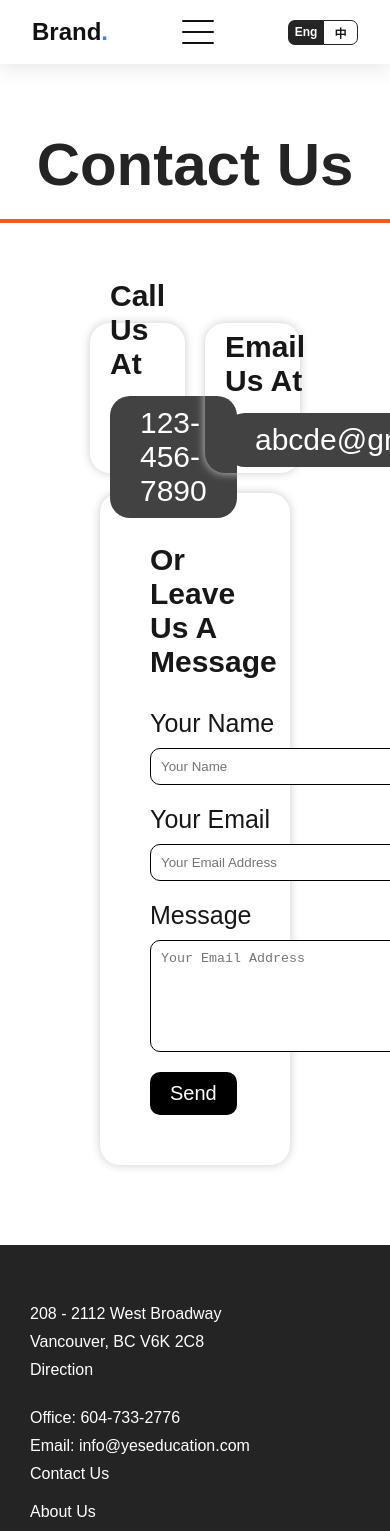
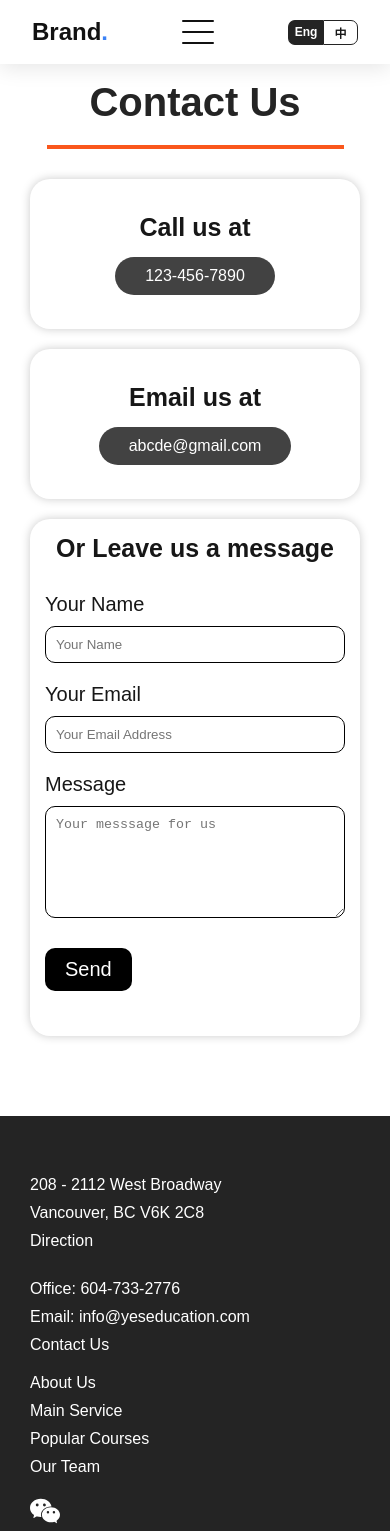
Before and after one commit to 97-Jeffrey/Tutor-landing, a Next.js app: page /contact-us in a window 390 px wide. Shown: the top 1531 px of the page. Built offline with nearby package versions, Linux system fonts and the light colour scheme.

Commit message:
added contact us feature

```diff
--- a/package.json
+++ b/package.json
@@ -10,6 +10,7 @@
   },
   "dependencies": {
     "next": "15.3.2",
+    "nodemailer": "^7.0.3",
     "react": "^19.0.0",
     "react-dom": "^19.0.0",
     "react-icons": "^5.5.0"
--- /dev/null
+++ b/src/app/api/contact/route.js
@@ -0,0 +1,33 @@
+import nodemailer from 'nodemailer';
+
+export async function POST(request) {
+  const { name, email, message } = await request.json();
+
+  const transporter = nodemailer.createTransport({
+    service: 'Gmail',
+    auth: {
+      user: process.env.EMAIL_USER,
+      pass: process.env.EMAIL_PASS,
+    },
+  });
+
+  try {
+    await transporter.sendMail({
+      from: `"${name}" <${email}>`,
+      to: process.env.EMAIL_USER,
+      subject: `Tutor Inquiry From ${name}`,
+      text: message ?? `I want to know about your tutoring service`,
+    });
+
+    return new Response(JSON.stringify({ message: 'Email sent successfully!' }), {
+      status: 200,
+      headers: { 'Content-Type': 'application/json' },
+    });
+  } catch (error) {
+    console.error('Email send error:', error);
+    return new Response(JSON.stringify({ message: 'Email failed to send.' }), {
+      status: 500,
+      headers: { 'Content-Type': 'application/json' },
+    });
+  }
+}
--- a/src/app/contact-us/contactus.module.css
+++ b/src/app/contact-us/contactus.module.css
@@ -53,11 +53,12 @@
     flex-direction: column;
     justify-content: center;
     align-items: start;
+    gap:30px;
     box-shadow:   0 0 10px #cbcbcb;
 }
 
 .block{
-    padding: 20px;
+    padding: 50px;
     border-radius: 20px;
     width: 50%;
     height: 150px;
@@ -94,10 +95,10 @@
 }
 
 .form{
-    margin-top: 30px;
     display: flex;
-    flex-direction: column;
-    justify-content: center;
+    flex-wrap: wrap;
+    flex-direction: row;
+    justify-content: start;
     align-items: start;
     gap:20px;
 }
@@ -112,7 +113,7 @@
 }
 
 .label{
-    font-size: 25px;
+    font-size: 20px;
 }
 .input{
     width: 100%;
@@ -130,4 +131,85 @@
     border: none;
     padding: 10px 20px;
     border-radius: 10px;
+    margin-top: 30px;
 }
+
+.message{
+    margin-top: 30px;
+    color: green
+}
+
+.message_error{
+    margin-top: 30px;
+    color: red
+}
+
+
+@media (max-width: 1000px) {
+
+   .blocks{
+        flex-direction: column;
+   }
+   .block{
+        width: 100%;
+        justify-content: center;
+        align-items: center;
+   }
+    .block_title{
+        font-size: 25px;
+    }
+
+    .block_content{
+         font-size: 20px;
+    }
+}
+
+@media (max-width: 768px) {
+    .main{
+        padding: 30px
+    }
+    .title_container{
+
+        margin-top: 50px;
+    }
+    .form{
+
+        justify-content: center;
+        align-items: center;
+    }
+    .block_title{
+        width: 100%;
+        text-align: center;
+    }
+    .send_button{
+        text-align: center;
+    }
+    .formItem{
+        width: 100%;
+    }
+}
+
+@media (max-width: 500px) {
+    .title{
+        font-size: 40px;
+        width: 90%;
+    }
+    .underline{
+        width: 90%
+    }
+    .blocks{
+        margin-top: 30px;
+    }
+
+}
+
+@media (max-width: 400px) {
+
+    .block_content{
+        font-size: 16px;
+   }
+   .blocks2{
+        padding: 15px
+   }
+
+}
--- a/src/app/contact-us/page.tsx
+++ b/src/app/contact-us/page.tsx
@@ -1,11 +1,36 @@
 'use client'
 
-import React from "react"
+import React, { useState } from "react"
 import styles from './contactus.module.css'
 import { useLanguage } from "@/context/languageContext"
 
 export default function Page(){
     const { language }  =useLanguage()
+    const [form, setForm] = useState({ name: '', email: '', message: '' });
+    const [status, setStatus] = useState('');
+
+    const handleChange = (e:  React.ChangeEvent<HTMLTextAreaElement | HTMLInputElement>) => {
+      setForm({ ...form, [e.target.name]: e.target.value });
+    };
+
+    const handleSubmit = async (e: React.FormEvent) => {
+        const { name, email } = form;
+        e.preventDefault();
+        if(!name || !email){
+            setStatus(language ==='en'?'Please Enter both of your Name and Email':"请填写你的姓名和邮箱")
+            return;
+        }
+        setStatus(language ==='en'?'Sending...':'发送中');
+        const res = await fetch('/api/contact', {
+          method: 'POST',
+          headers: { 'Content-Type': 'application/json' },
+          body: JSON.stringify(form),
+        });
+
+        const data = await res.json();
+        setStatus(data.message);
+        if (res.ok) setForm({ name: '', email: '', message: '' });
+      };
     return(
         <>
             <div className={styles.container}>
@@ -18,58 +43,79 @@ export default function Page(){
 
                     <div className={styles.blocks}>
                         <div className={styles.block}>
-                            <div className={styles.block_title}>Call Us At</div>
+                            <div className={styles.block_title}>{language ==='en'? `Call us at`:`请致电`}</div>
                             <div className={styles.block_content}>123-456-7890</div>
                         </div>
                         <div className={styles.block}>
-                            <div className={styles.block_title}>Email Us At</div>
+                            <div className={styles.block_title}>{language ==='en'? `Email us at`:`请发邮件至`}</div>
                             <div className={styles.block_content}>abcde@gmail.com</div>
                         </div>
                     </div>
 
                     <div className={styles.blocks2}>
-                        <div className={styles.block_title}>Or Leave Us A Message </div>
+                        <div className={styles.block_title}>{language ==='en'? `Or Leave us a message`:`或详情咨询`} </div>
 
-                        <div className={styles.form}>
+                        <form onSubmit={handleSubmit}>
+                            <div
+                                className={styles.form}
+
+                            >
                                 <div className={styles.formItem}>
-                                <label className={styles.label} htmlFor='name'>Your Name</label>
+                                    <label className={styles.label} htmlFor='name'>{language ==='en'?`Your Name`:`您的姓名`}</label>
                                     <input
                                     name='name'
                                     type='text'
-                                   placeholder='Your Name'
+                                    placeholder={language ==='en'?'Your Name':"姓名"}
+                                    value={form.name}
+                                    onChange={handleChange}
                                     className={styles.input}
-
                                     />
 
                                 </div>
 
                                 <div className={styles.formItem}>
-                                <label className={styles.label} htmlFor='name'>Your Email</label>
+                                    <label className={styles.label} htmlFor='name'>{language ==='en'? `Your Email`:`您的邮箱`} </label>
                                     <input
                                     name='email'
                                     type='text'
-                                   placeholder='Your Email Address'
+                                    placeholder={language ==='en'?'Your Email Address':"邮箱"}
+                                    value={form.email}
+                                    onChange={handleChange}
                                     className={styles.input}
-
                                     />
 
                                 </div>
 
                                 <div className={styles.formItem}>
-                                <label className={styles.label} htmlFor='name'>Message</label>
+                                    <label className={styles.label} htmlFor='name'>{language ==='en'?`Message`:`资讯信息`}</label>
                                     <textarea
-                                   name='email'
+                                    name='message'
                                     rows={6}
-                                   placeholder='Your Email Address'
+                                    placeholder={language ==='en'?'Your messsage for us':"具体信息"}
+                                    value={form.message}
+                                    onChange={handleChange}
                                     className={styles.input}
-
                                     />
 
                                 </div>
 
-                            <button className={styles.send_button}>Send</button>
+                            </div>
 
-                        </div>
+                            <button
+                                type="submit"
+                                className={styles.send_button}
+                            >
+                                {language ==='en'?`Send`: `发送`}
+                            </button>
+
+                            <p className={
+                                status==='Please Enter both of your Name and Email'?
+                                styles.message_error: styles.message}
+                            >
+                                {status}
+                            </p>
+
+                        </form>
 
                     </div>
 
```
Also changed, not shown: 1 other file (tests, documents, lock files or other folders). Lines whose indentation alone changed are shown as unchanged.
